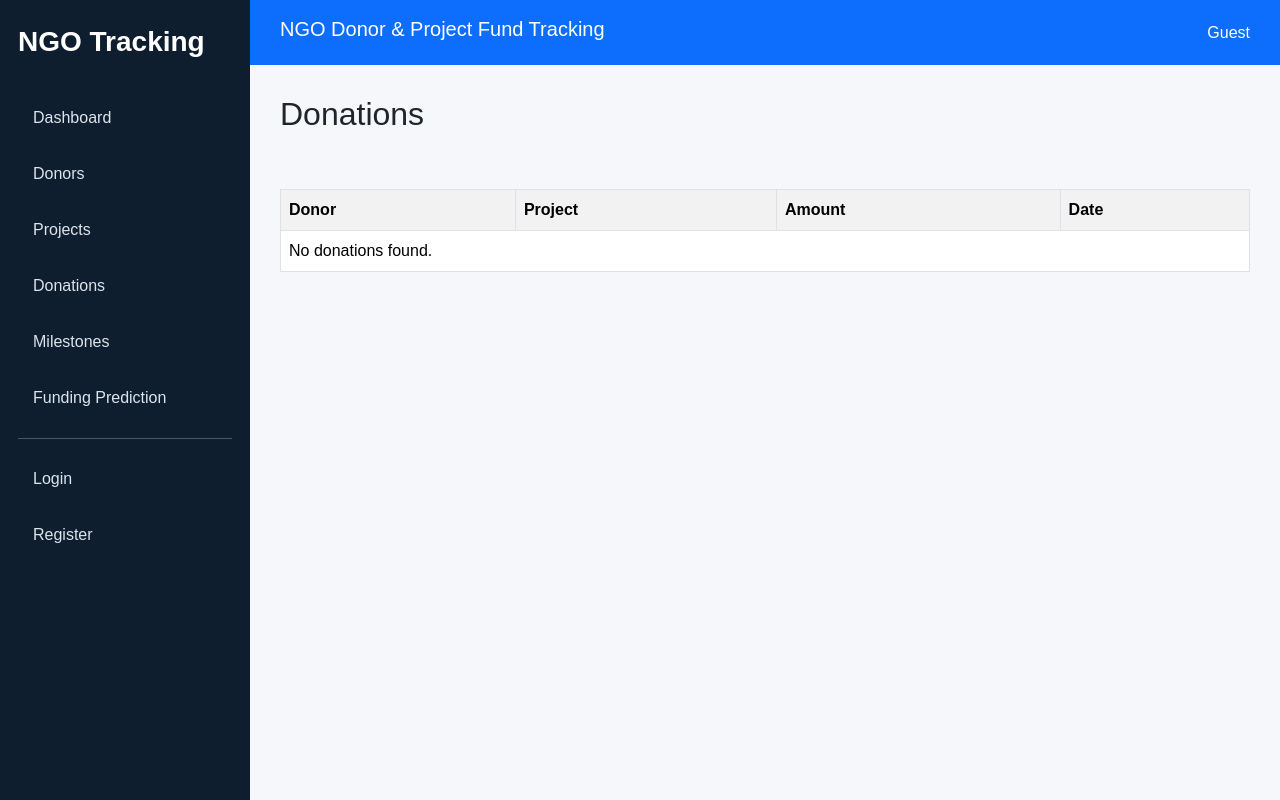
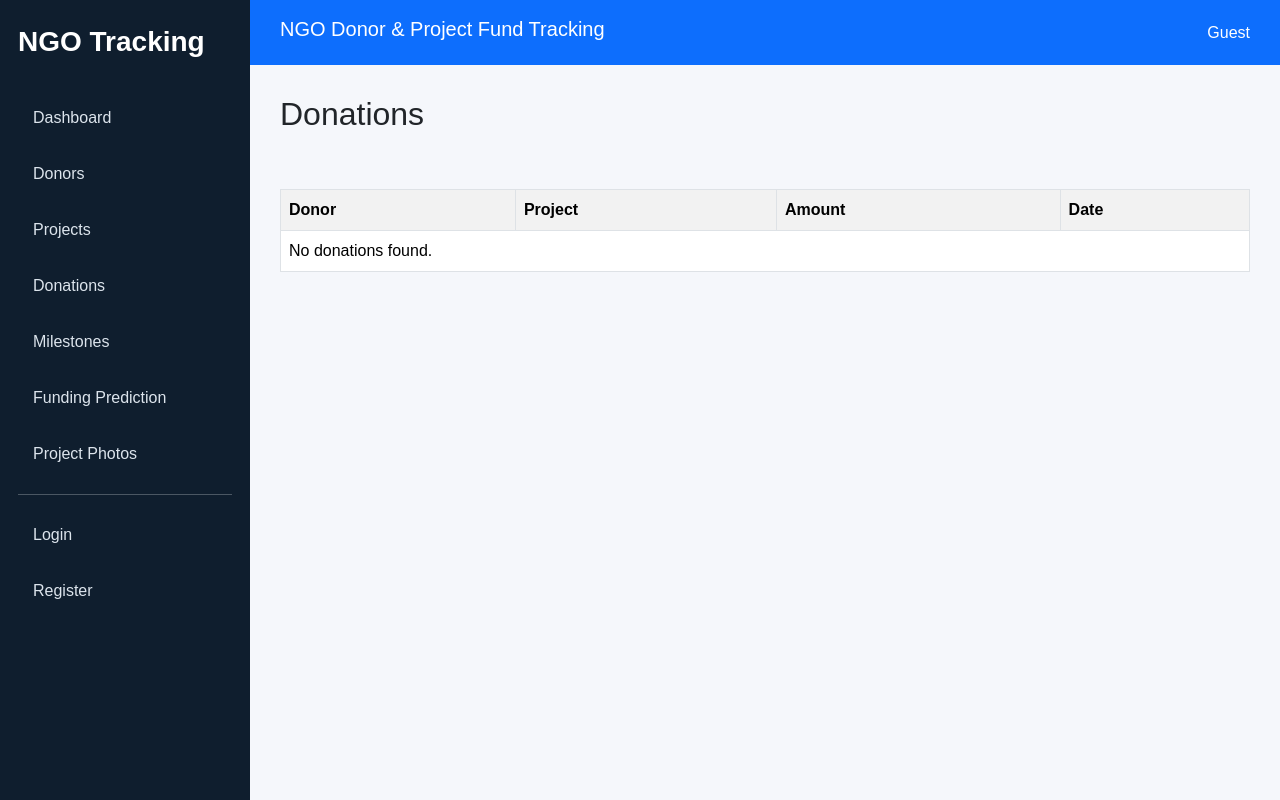
Before and after one commit to ClementineNyiraneza/NGO_Donor_Tracking_System, a Django app: page /donations/ in a window 1280 px wide. Run offline with Django 5.2, Linux system fonts and the light colour scheme; data that the repository does not hold is empty.

```diff
--- a/ngo/forms.py
+++ b/ngo/forms.py
@@ -37,6 +37,8 @@ class ProjectPhotoForm(forms.ModelForm):
         fields = ['project', 'image']
 
 
+
+
 class PredictionForm(forms.Form):
     target_amount = forms.FloatField()
     number_of_donors = forms.IntegerField()
--- a/ngo/models.py
+++ b/ngo/models.py
@@ -45,3 +45,7 @@ class ProjectPhoto(models.Model):
 
     def __str__(self):
         return self.project.name
+
+class ProjectPhoto(models.Model):
+    project = models.ForeignKey(Project, on_delete=models.CASCADE)
+    image = models.ImageField(upload_to='project_photos/')
--- a/ngo/urls.py
+++ b/ngo/urls.py
@@ -1,9 +1,6 @@
-
-
 from django.urls import path
 from . import views
 from django.contrib.auth import views as auth_views
-
 
 urlpatterns = [
     path('', views.home, name='home'),
@@ -12,27 +9,27 @@ urlpatterns = [
     path('donors/add/', views.donor_create, name='donor_create'),
     path('donors/edit/<int:pk>/', views.donor_update, name='donor_update'),
     path('donors/delete/<int:pk>/', views.donor_delete, name='donor_delete'),
+
+    path('projects/', views.project_list, name='project_list'),
     path('projects/add/', views.project_create, name='project_create'),
     path('projects/edit/<int:pk>/', views.project_update, name='project_update'),
     path('projects/delete/<int:pk>/', views.project_delete, name='project_delete'),
-    path('projects/', views.project_list, name='project_list'),
+    path('projects/photos/upload/', views.project_photo_upload, name='project_photo_upload'),
+
     path('donations/', views.donation_list, name='donation_list'),
     path('donations/add/', views.donation_create, name='donation_create'),
     path('donations/edit/<int:pk>/', views.donation_update, name='donation_update'),
     path('donations/delete/<int:pk>/', views.donation_delete, name='donation_delete'),
+
     path('milestones/', views.milestone_list, name='milestone_list'),
     path('milestones/add/', views.milestone_create, name='milestone_create'),
     path('milestones/edit/<int:pk>/', views.milestone_update, name='milestone_update'),
     path('milestones/delete/<int:pk>/', views.milestone_delete, name='milestone_delete'),
-    path('projects/photos/upload/', views.project_photo_upload, name='project_photo_upload'),
+
     path('api/projects/<int:pk>/total-donations/', views.project_total_donations_api, name='project_total_donations_api'),
     path('predict/', views.predict_funding, name='predict_funding'),
+
     path('register/', views.register, name='register'),
     path('login/', auth_views.LoginView.as_view(template_name='ngo/login.html'), name='login'),
     path('logout/', auth_views.LogoutView.as_view(next_page='login'), name='logout'),
 ]
-path(
-    'predict/',
-    views.predict_funding,
-    name='predict_funding'
-),
--- a/ngo/views.py
+++ b/ngo/views.py
@@ -8,6 +8,7 @@ from django.db.models import Q, Sum
 from django.contrib.auth.forms import UserCreationForm
 from django.contrib.auth import login
 from django.contrib.auth.decorators import login_required, user_passes_test
+from .forms import ProjectPhotoForm
 
 from rest_framework.decorators import api_view
 from rest_framework.response import Response
@@ -272,6 +273,20 @@ def register(request):
         form = UserCreationForm()
 
     return render(request, 'ngo/register.html', {'form': form})
+from django.contrib.auth.decorators import login_required, user_passes_test
+
+@login_required
+@user_passes_test(is_admin)
+def project_photo_upload(request):
+    if request.method == 'POST':
+        form = ProjectPhotoForm(request.POST, request.FILES)
+        if form.is_valid():
+            form.save()
+            return redirect('project_list')
+    else:
+        form = ProjectPhotoForm()
+
+    return render(request, 'ngo/project_photo_form.html', {'form': form})
 def predict_funding(request):
     prediction = None
     metrics = None
--- a/templates/ngo/base.html
+++ b/templates/ngo/base.html
@@ -99,6 +99,9 @@
     <a href="{% url 'donation_list' %}">Donations</a>
     <a href="{% url 'milestone_list' %}">Milestones</a>
     <a href="{% url 'predict_funding' %}">Funding Prediction</a>
+    <a href="{% url 'project_photo_upload' %}">
+    Project Photos
+</a>
 
     <hr>
 
```
Also changed, not shown: database/database_info.txt (added, +10 -0 lines), README.md (added), ngo/migrations/0002_remove_projectphoto_uploaded_at.py (added).
